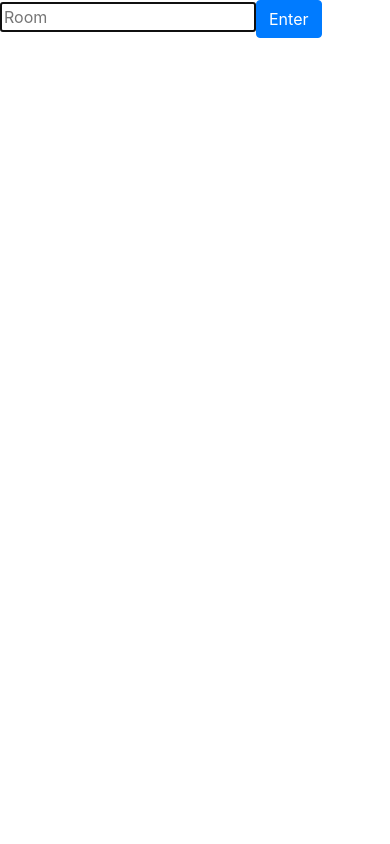
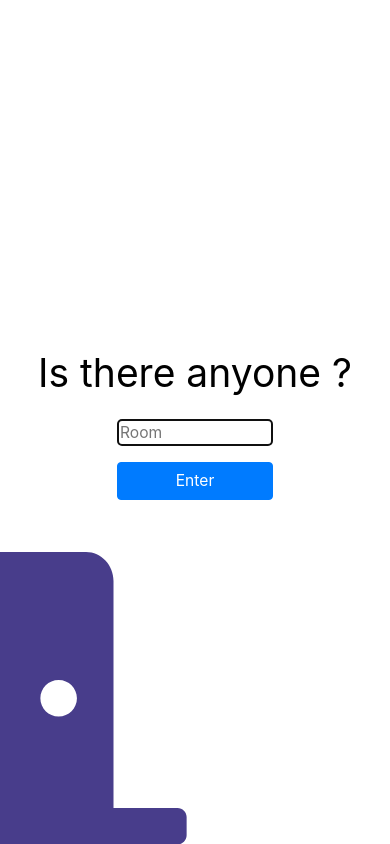
Before and after one commit to 34seod/isthereanyone, a React (Create React App) app in the folder client/: page / in a window 390 px wide. Built offline with nearby package versions, Linux system fonts and the light colour scheme.

Commit message:
new 화면

```diff
--- a/client/src/App.tsx
+++ b/client/src/App.tsx
@@ -5,8 +5,8 @@ import {
   Route,
   RouteComponentProps
 } from 'react-router-dom';
-import New from './pages/new';
-import Room from './pages/room';
+import New from './pages/New/New';
+import Room from './pages/Room/Room';
 
 type MatchParams = {
   roomId: string;
--- a/client/src/components/VideoRoom/VideoRoom.css
+++ b/client/src/components/VideoRoom/VideoRoom.css
@@ -0,0 +1,5 @@
+.reverse {
+  transform: rotateY(180deg);
+  -webkit-transform:rotateY(180deg); /* Safari and Chrome */
+  -moz-transform:rotateY(180deg); /* Firefox */
+}
--- a/client/src/components/VideoRoom/VideoRoom.tsx
+++ b/client/src/components/VideoRoom/VideoRoom.tsx
@@ -45,12 +45,6 @@ const VideoRoom = ({ roomId, roomState }: Props) => {
 
   useEffect(() => {
     start(videoRef);
-
-    // if ((navigator.mediaDevices && 'getDisplayMedia' in navigator.mediaDevices)) {
-    //   startButton.disabled = false;
-    // } else {
-    //   console.log('getDisplayMedia is not supported');
-    // }
   }, [roomId]);
 
   const handleMuteButton = () => {
@@ -127,6 +121,7 @@ const VideoRoom = ({ roomId, roomState }: Props) => {
       </div>
       <video
         id="localVideo"
+        className="reverse"
         ref={videoRef}
         autoPlay={true}
         muted={true}
--- a/client/src/index.css
+++ b/client/src/index.css
@@ -0,0 +1,7 @@
+body {
+  height: 100%;
+}
+
+#root {
+  height: 100vh;
+}
--- /dev/null
+++ b/client/src/pages/New/New.css
@@ -0,0 +1,53 @@
+p,
+span {
+  color: black;
+  text-shadow: -2px 0 white, 0 2px white, 2px 0 white, 0 -2px white;
+}
+
+.background-icon {
+  color: darkslateblue;
+  position: absolute;
+  bottom: 0;
+  left: -40%;
+  font-size: 60vw;
+  z-index: -2;
+}
+
+.title {
+  font-size: 4rem;
+}
+
+.text-input-field {
+  font-size: 2rem;
+  max-width: 20rem;
+}
+
+.enter-btn-size {
+  font-size: 2rem !important;
+  min-width: 20rem;
+}
+
+@media only screen and (max-width: 600px) {
+  .background-icon {
+    color: darkslateblue;
+    position: absolute;
+    bottom: 0;
+    left: -46%;
+    font-size: 75vw;
+    z-index: -2;
+  }
+
+  .title {
+    font-size: 10vw;
+  }
+
+  .text-input-field {
+    font-size: 4vw;
+    max-width: 40vw;
+  }
+
+  .enter-btn-size {
+    font-size: 4vw !important;
+    min-width: 40vw;
+  }
+}
--- /dev/null
+++ b/client/src/pages/New/New.tsx
@@ -0,0 +1,63 @@
+
+import React, { useEffect, createRef, useState, ChangeEvent, KeyboardEvent } from 'react';
+import { Link, useHistory, useLocation  } from 'react-router-dom';
+import { faDoorClosed } from '@fortawesome/free-solid-svg-icons';
+import { FontAwesomeIcon } from '@fortawesome/react-fontawesome';
+import FlashMessage from '../../components/FlashMessage/FlashMessage';
+import { urlEscape } from '../../types';
+import './New.css';
+
+const New = () => {
+  const [roomName, setRoomName] = useState('');
+  const [showFlashMessage, setShowFlashMessage] = useState<boolean>(false);
+  const inputRef = createRef<HTMLInputElement>();
+  const history = useHistory();
+  const location = useLocation();
+
+  useEffect(() => {
+    inputRef?.current?.focus();
+    if (/locked/.test(location.search)) {
+      setShowFlashMessage(true);
+      history.push('/');
+    }
+  });
+
+  const handleRoomNameChange = (event: ChangeEvent<HTMLInputElement>) => {
+    setRoomName(urlEscape(event.target.value.trim()));
+  };
+
+  const handleKeyPress = (e: KeyboardEvent<HTMLInputElement>) => {
+    if (e.key === 'Enter') history.push(`/${roomName}`);
+  };
+
+  return (
+    <>
+      <FontAwesomeIcon icon={faDoorClosed} className="background-icon" />
+      <div className="d-flex h-100">
+        {showFlashMessage ? <FlashMessage message="The room is locked." during={3000} unmount={setShowFlashMessage} /> : null}
+        <div className="m-auto">
+          <p className="title text-center">Is there anyone ?</p>
+          <div className="text-center">
+            <input
+              ref={inputRef}
+              type="text"
+              placeholder="Room"
+              value={roomName}
+              onChange={handleRoomNameChange}
+              className="text-input-field border border-dark rounded"
+              onKeyPress={e => handleKeyPress(e)}
+            />
+          </div>
+
+          <div className="text-center">
+            <Link to={`/${roomName}`} className="mt-3 btn enter-btn-size btn-primary">
+              Enter
+            </Link>
+          </div>
+        </div>
+      </div>
+    </>
+  );
+};
+
+export default New;
--- a/client/src/pages/new.tsx
+++ /dev/null
@@ -1,49 +0,0 @@
-
-import React, { useEffect, createRef, useState, ChangeEvent, KeyboardEvent } from 'react';
-import { Link, useHistory, useLocation  } from 'react-router-dom';
-import FlashMessage from '../components/FlashMessage/FlashMessage';
-import { urlEscape } from '../types';
-
-const New = () => {
-  const [roomName, setRoomName] = useState('');
-  const [showFlashMessage, setShowFlashMessage] = useState<boolean>(false);
-  const inputRef = createRef<HTMLInputElement>();
-  const history = useHistory();
-  const location = useLocation();
-
-  useEffect(() => {
-    inputRef?.current?.focus();
-    if (/locked/.test(location.search)) {
-      setShowFlashMessage(true);
-      history.push('/');
-    }
-  });
-
-  const handleRoomNameChange = (event: ChangeEvent<HTMLInputElement>) => {
-    setRoomName(urlEscape(event.target.value.trim()));
-  };
-
-  const handleKeyPress = (e: KeyboardEvent<HTMLInputElement>) => {
-    if (e.key === 'Enter') history.push(`/${roomName}`);
-  };
-
-  return (
-    <div className="New-container">
-      {showFlashMessage ? <FlashMessage message="The room is locked." during={3000} unmount={setShowFlashMessage} /> : null}
-      <input
-        ref={inputRef}
-        type="text"
-        placeholder="Room"
-        value={roomName}
-        onChange={handleRoomNameChange}
-        className="text-input-field"
-        onKeyPress={e => handleKeyPress(e)}
-      />
-      <Link to={`/${roomName}`} className="btn btn-primary">
-        Enter
-      </Link>
-    </div>
-  );
-};
-
-export default New;
```
Also changed, not shown: client/src/pages/Room/Room.tsx (renamed from client/src/pages/room.tsx, +4 -3 lines), client/src/pages/Room/Room.css (added).
